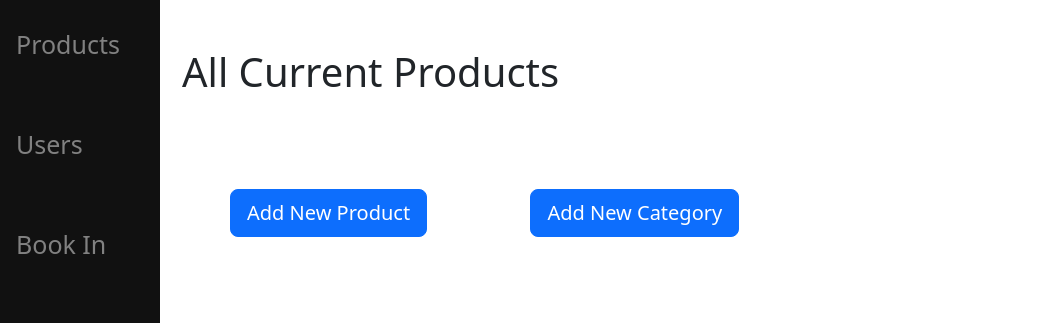
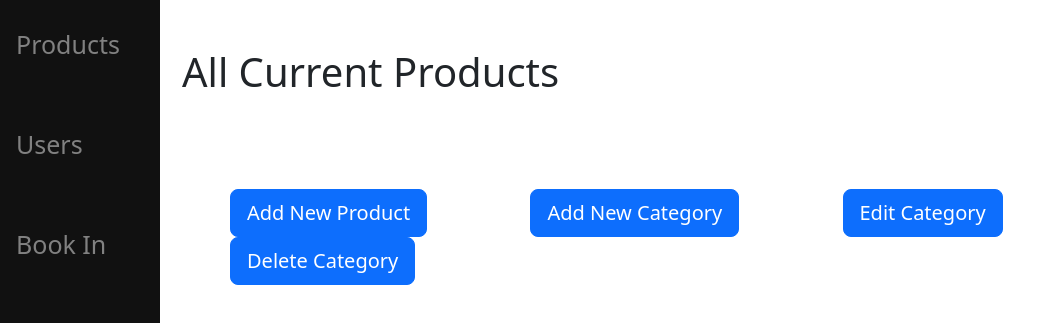
Before and after one commit to harryseansmith99/final-year-project, a PHP site: page /products.php in a window 1280 px wide. Shown: the top 323 px of the page, without its empty margins (0-1048 px from the left). Run offline with PHP 8.4, Linux system fonts and the light colour scheme.

Commit message:
changed filename postNewProduct to postAddProduct

```diff
--- a/addCategory.php
+++ b/addCategory.php
@@ -24,7 +24,6 @@ include "includes/postAddCategory.php";
 
             <h1>Provide New Category Name</h1>
             <br><br>
-
             <?php
             if (!empty($errorMessage)) {
                 echo "
--- a/products.php
+++ b/products.php
@@ -22,6 +22,8 @@
 
             <a class="btn btn-primary btn-lg mx-5" href="addProduct.php" role="button">Add New Product</a>
             <a class="btn btn-primary btn-lg mx-5" href="addCategory.php" role="button">Add New Category</a>
+            <a class="btn btn-primary btn-lg mx-5" href="addCategory.php" role="button">Edit Category</a>
+            <a class="btn btn-primary btn-lg mx-5" href="addCategory.php" role="button">Delete Category</a>
             <br><br><br>
 
             <div class="content">
```
Also changed, not shown: includes/postAddProduct.php (renamed from includes/postNewProduct.php). Lines whose indentation alone changed are shown as unchanged.
